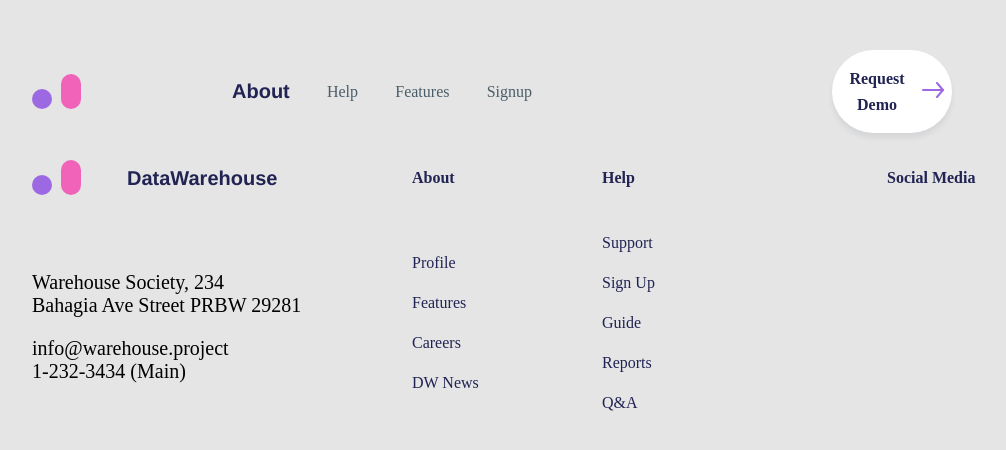
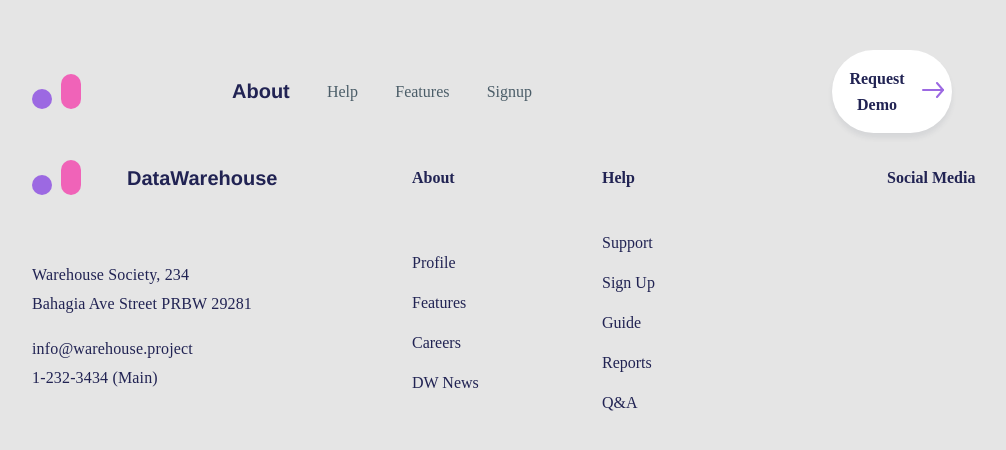
Before and after one commit to 45acpUSA/clickup-assessment, a website: page src/copy/index.html in a window 1280 px wide. Shown: the whole page, without its empty margins (8-1014 px from the left). Drawn offline with nearby package versions, Linux system fonts and the light colour scheme; files that its build step writes are made by us from their sources.

Commit message:
added __contact-info class

```diff
--- a/src/sass/layout/_footer.scss
+++ b/src/sass/layout/_footer.scss
@@ -2,4 +2,21 @@
   @extend .container-fluid;
 
   width: 95%;
+
+  &__address {
+    @extend .text;
+
+    line-height: 180%;
+    letter-spacing: 0.01em;
+    color: #212353;
+  }
+
+  &__contact-info {
+    @extend .text;
+
+    line-height: 180%;
+    letter-spacing: 0.01em;
+    color: #212353;
+    font-weight: normal;
+  }
 }
```
